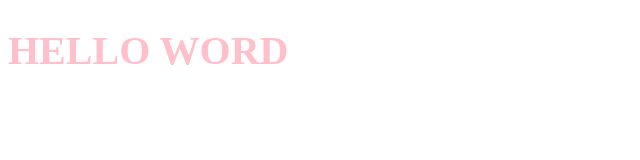
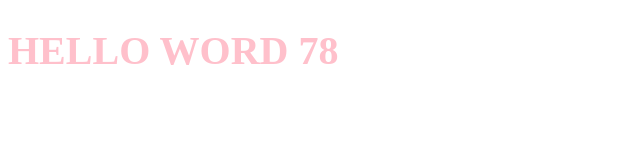
Before and after one commit to ndagijim/yvvete-project, a plain HTML site: page index.html in a window 1280 px wide. Shown: the full height of the page, 0-640 px from the left. Drawn offline with Linux system fonts and the light colour scheme.

Commit message:
Update index.html

```diff
--- a/index.html
+++ b/index.html
@@ -7,7 +7,7 @@
   <link rel="stylesheet" href="yv.css">
 </head>
 <body>
-  <h1>HELLO WORD</h1>
+  <h1>HELLO WORD 78</h1>
 </body>
 
 
```
